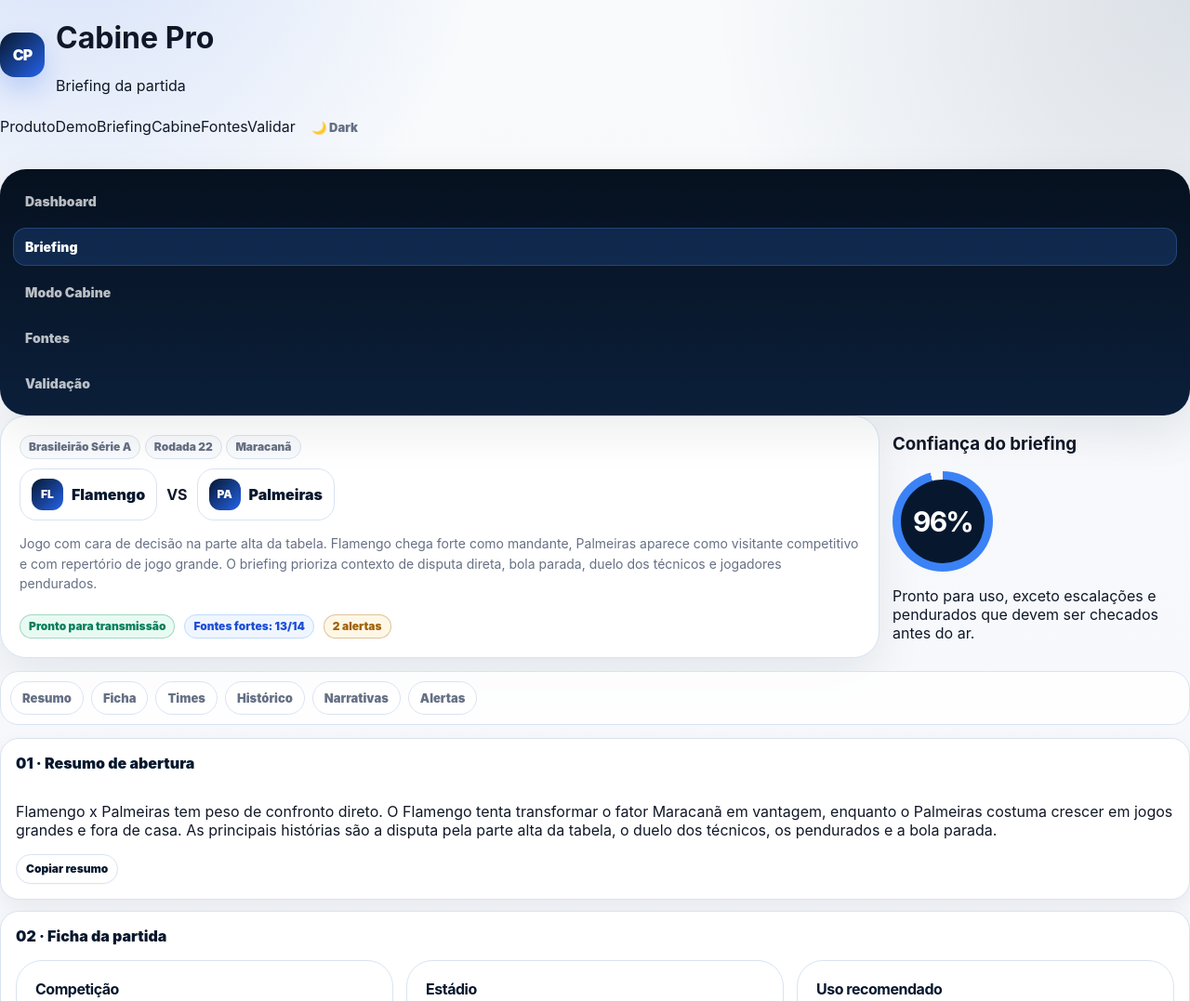
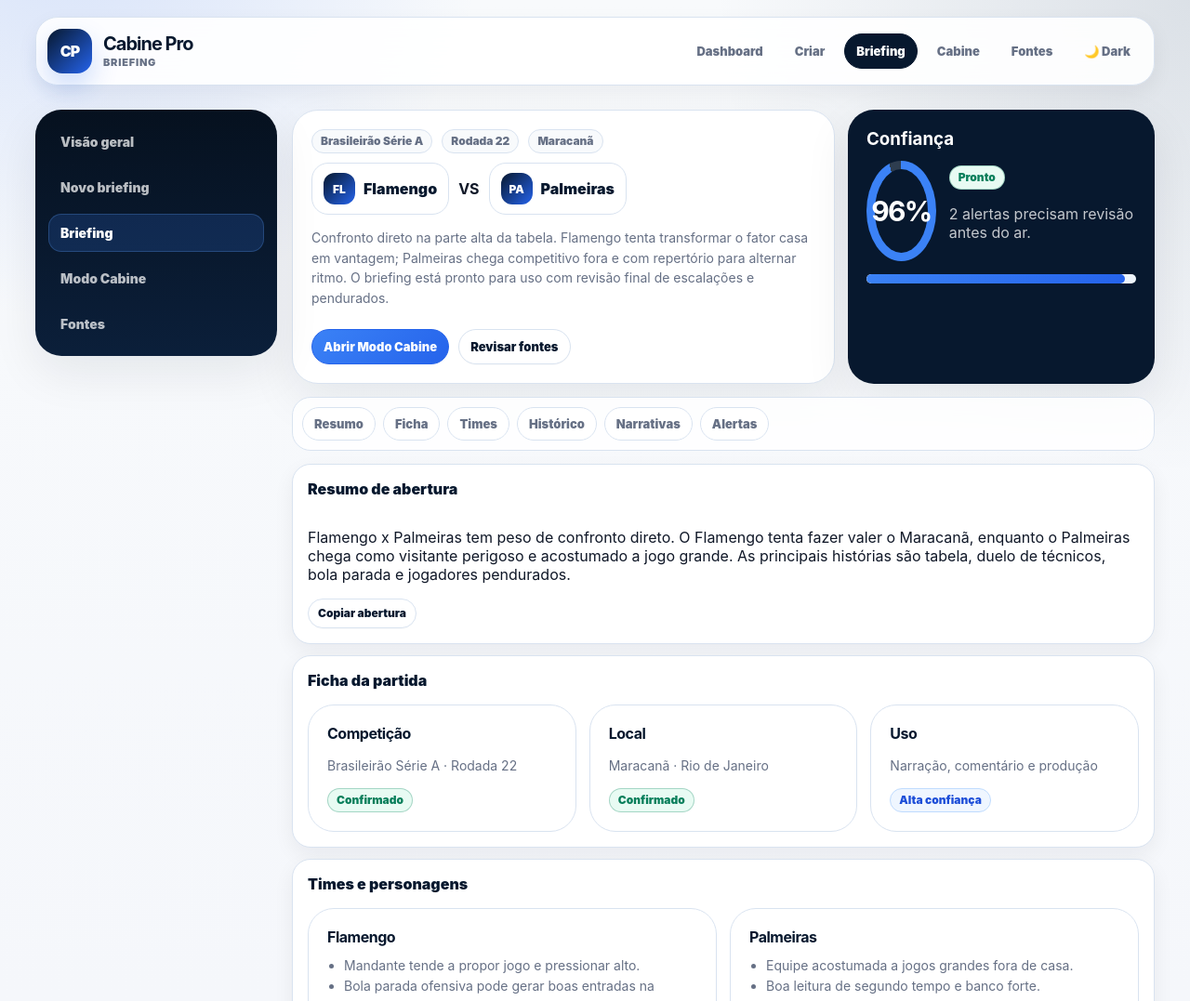
Before and after one commit to Jlopes17/cabine-pro, a website: page briefing.html in a window 1280 px wide. Shown: the top 1077 px of the page at 93% size. Drawn offline with Linux system fonts and the light colour scheme.

Commit message:
Rewrite briefing page as polished product screen

```diff
--- a/briefing.html
+++ b/briefing.html
@@ -3,56 +3,50 @@
 <head>
   <meta charset="utf-8" />
   <meta name="viewport" content="width=device-width, initial-scale=1" />
-  <title>Briefing — Cabine Pro</title>
+  <title>Flamengo x Palmeiras — Cabine Pro</title>
   <link rel="stylesheet" href="assets/css/styles.css" />
 </head>
 <body>
-  <div class="wrap">
-    <header class="nav">
-      <a class="brand" href="index.html"><span class="logo">CP</span><span><h1>Cabine Pro</h1><p>Briefing da partida</p></span></a>
-      <nav class="links">
-        <a href="index.html">Produto</a><a href="app.html">Demo</a><a class="active" href="briefing.html">Briefing</a><a href="cabine.html">Cabine</a><a href="fontes.html">Fontes</a><a href="validar.html">Validar</a>
-        <button class="theme-toggle" data-theme-toggle type="button">🌙 Dark</button>
-      </nav>
+  <div class="page">
+    <header class="topbar">
+      <a class="brand" href="app.html"><span class="logo">CP</span><span class="brand-title"><h1>Cabine Pro</h1><p>Briefing</p></span></a>
+      <nav class="navlinks"><a href="app.html">Dashboard</a><a href="novo-briefing.html">Criar</a><a class="active" href="briefing.html">Briefing</a><a href="cabine.html">Cabine</a><a href="fontes.html">Fontes</a><button class="theme-toggle" data-theme-toggle type="button">🌙 Dark</button></nav>
     </header>
 
-    <main class="section app-layout">
-      <aside class="sidebar">
-        <a href="app.html">Dashboard</a><a class="active" href="briefing.html">Briefing</a><a href="cabine.html">Modo Cabine</a><a href="fontes.html">Fontes</a><a href="validar.html">Validação</a>
-      </aside>
-
+    <main class="section app-shell">
+      <aside class="sidebar"><a href="app.html">Visão geral</a><a href="novo-briefing.html">Novo briefing</a><a class="active" href="briefing.html">Briefing</a><a href="cabine.html">Modo Cabine</a><a href="fontes.html">Fontes</a></aside>
       <section>
-        <div class="grid" style="grid-template-columns:1fr 320px">
-          <div class="card">
-            <div><span class="badge neutral">Brasileirão Série A</span> <span class="badge neutral">Rodada 22</span> <span class="badge neutral">Maracanã</span></div>
+        <div class="grid" style="grid-template-columns:1fr 330px">
+          <article class="card">
+            <div class="actions" style="margin-top:0"><span class="badge neutral">Brasileirão Série A</span><span class="badge neutral">Rodada 22</span><span class="badge neutral">Maracanã</span></div>
             <div class="match-title"><span class="team"><span class="crest">FL</span>Flamengo</span><strong>VS</strong><span class="team"><span class="crest">PA</span>Palmeiras</span></div>
-            <p>Jogo com cara de decisão na parte alta da tabela. Flamengo chega forte como mandante, Palmeiras aparece como visitante competitivo e com repertório de jogo grande. O briefing prioriza contexto de disputa direta, bola parada, duelo dos técnicos e jogadores pendurados.</p>
-            <div class="actions"><span class="badge ok">Pronto para transmissão</span><span class="badge high">Fontes fortes: 13/14</span><span class="badge mid">2 alertas</span></div>
-          </div>
-          <aside class="score-card">
-            <h3>Confiança do briefing</h3>
-            <div class="ring"><b>96%</b></div>
-            <p>Pronto para uso, exceto escalações e pendurados que devem ser checados antes do ar.</p>
+            <p>Confronto direto na parte alta da tabela. Flamengo tenta transformar o fator casa em vantagem; Palmeiras chega competitivo fora e com repertório para alternar ritmo. O briefing está pronto para uso com revisão final de escalações e pendurados.</p>
+            <div class="actions"><a class="btn primary" href="cabine.html">Abrir Modo Cabine</a><a class="btn" href="fontes.html">Revisar fontes</a></div>
+          </article>
+          <aside class="trust-panel">
+            <h3>Confiança</h3>
+            <div style="display:flex;gap:14px;align-items:center"><div class="ring"><b>96%</b></div><div><span class="badge ok">Pronto</span><p>2 alertas precisam revisão antes do ar.</p></div></div>
+            <div class="progress" style="margin-top:14px"><span style="width:96%"></span></div>
           </aside>
         </div>
 
         <nav class="tabs"><a href="#resumo">Resumo</a><a href="#ficha">Ficha</a><a href="#times">Times</a><a href="#historico">Histórico</a><a href="#narrativas">Narrativas</a><a href="#alertas">Alertas</a></nav>
 
-        <details open id="resumo"><summary>01 · Resumo de abertura</summary><div class="details-body"><p id="resumoTexto">Flamengo x Palmeiras tem peso de confronto direto. O Flamengo tenta transformar o fator Maracanã em vantagem, enquanto o Palmeiras costuma crescer em jogos grandes e fora de casa. As principais histórias são a disputa pela parte alta da tabela, o duelo dos técnicos, os pendurados e a bola parada.</p><button class="btn small" data-copy="resumoTexto">Copiar resumo</button></div></details>
+        <details open id="resumo"><summary>Resumo de abertura</summary><div class="details-body"><p id="resumoTexto">Flamengo x Palmeiras tem peso de confronto direto. O Flamengo tenta fazer valer o Maracanã, enquanto o Palmeiras chega como visitante perigoso e acostumado a jogo grande. As principais histórias são tabela, duelo de técnicos, bola parada e jogadores pendurados.</p><button class="btn small" data-copy="resumoTexto">Copiar abertura</button></div></details>
 
-        <details open id="ficha"><summary>02 · Ficha da partida</summary><div class="details-body"><div class="grid g3"><div class="card flat"><h4>Competição</h4><p>Brasileirão Série A</p><span class="badge ok">Confirmado</span></div><div class="card flat"><h4>Estádio</h4><p>Maracanã — Rio de Janeiro</p><span class="badge ok">Confirmado</span></div><div class="card flat"><h4>Uso recomendado</h4><p>Narração + comentários</p><span class="badge high">Alta confiança</span></div></div></div></details>
+        <details open id="ficha"><summary>Ficha da partida</summary><div class="details-body"><div class="grid g3"><div class="card flat"><h4>Competição</h4><p>Brasileirão Série A · Rodada 22</p><span class="badge ok">Confirmado</span></div><div class="card flat"><h4>Local</h4><p>Maracanã · Rio de Janeiro</p><span class="badge ok">Confirmado</span></div><div class="card flat"><h4>Uso</h4><p>Narração, comentário e produção</p><span class="badge high">Alta confiança</span></div></div></div></details>
 
-        <details open id="times"><summary>03 · Times e personagens</summary><div class="details-body"><div class="grid g2"><div class="card flat"><h4>Flamengo</h4><ul><li>Mandante costuma propor jogo e pressionar alto.</li><li>Bola parada ofensiva pode ser caminho importante.</li><li>Atenção para transição defensiva após perda.</li></ul></div><div class="card flat"><h4>Palmeiras</h4><ul><li>Equipe confortável em jogo grande fora de casa.</li><li>Boa capacidade de controlar ritmo e acelerar pelos lados.</li><li>Elenco permite mudanças sem perder intensidade.</li></ul></div></div></div></details>
+        <details open id="times"><summary>Times e personagens</summary><div class="details-body"><div class="grid g2"><div class="card flat"><h4>Flamengo</h4><ul><li>Mandante tende a propor jogo e pressionar alto.</li><li>Bola parada ofensiva pode gerar boas entradas na transmissão.</li><li>Transição defensiva é ponto de atenção.</li></ul></div><div class="card flat"><h4>Palmeiras</h4><ul><li>Equipe acostumada a jogos grandes fora de casa.</li><li>Boa leitura de segundo tempo e banco forte.</li><li>Perigo pelos lados e em bola parada.</li></ul></div></div></div></details>
 
-        <details open id="historico"><summary>04 · Histórico do confronto</summary><div class="details-body"><p>Confronto interestadual que ganhou peso nacional por decisões e jogos recentes. No produto real, este bloco deve buscar últimos 10 jogos, confrontos no estádio, finais, tabus e artilheiros do duelo.</p><span class="badge high">Alta confiança no formato · dados simulados</span></div></details>
+        <details open id="historico"><summary>Histórico e contexto</summary><div class="details-body"><p>Confronto interestadual que ganhou peso nacional por decisões recentes. No produto real, este bloco deve puxar últimos confrontos, jogos no estádio, finais, tabus e artilheiros do duelo com fonte por claim.</p><span class="badge high">Alta confiança no formato</span></div></details>
 
-        <details open id="narrativas"><summary>05 · Narrativas para transmissão</summary><div class="details-body"><div class="grid g2"><div class="card flat"><span class="badge ok">Confirmado</span><h4>Jogo de seis pontos</h4><p>Impacto direto na tabela e no ambiente dos clubes.</p></div><div class="card flat"><span class="badge high">Alta confiança</span><h4>Duelo de técnicos</h4><p>Bom gancho para falar de modelo de jogo, pressão e ajustes.</p></div><div class="card flat" data-risk="verify"><span class="badge mid">Verificar</span><h4>Personagem do jogo</h4><p>Depende da escalação final e deve sair do Modo Seguro até confirmar.</p></div><div class="card flat"><span class="badge high">Alta confiança</span><h4>Torcida como fator</h4><p>Maracanã cheio muda o tom emocional da transmissão.</p></div></div></div></details>
+        <details open id="narrativas"><summary>Narrativas para transmissão</summary><div class="details-body"><div class="grid g2"><div class="card flat"><span class="badge ok">Seguro</span><h4>Jogo de seis pontos</h4><p>O resultado mexe diretamente com a parte alta e o ambiente dos clubes.</p></div><div class="card flat"><span class="badge high">Seguro</span><h4>Duelo de técnicos</h4><p>Bom gancho para modelo de jogo, pressão e ajustes no intervalo.</p></div><div class="card flat" data-risk="verify"><span class="badge mid">Verificar</span><h4>Personagem do jogo</h4><p>Depende da escalação final e não entra no Modo Seguro até confirmação.</p></div><div class="card flat"><span class="badge high">Seguro</span><h4>Torcida como fator</h4><p>Maracanã muda o tom emocional e o ritmo da abertura.</p></div></div></div></details>
 
-        <details open id="alertas"><summary>06 · Alertas críticos</summary><div class="details-body"><div class="grid g2"><div class="card flat"><span class="badge mid">Verificar</span><h4>Escalações prováveis</h4><p>Confirmar aproximadamente duas horas antes da bola rolar.</p></div><div class="card flat"><span class="badge mid">Verificar</span><h4>Pendurados e suspensos</h4><p>Checar na fonte oficial da competição antes de falar ao vivo.</p></div></div><div class="actions"><a class="btn primary" href="cabine.html">Abrir Modo Cabine</a><a class="btn" href="fontes.html">Ver fontes e auditoria</a></div></div></details>
+        <details open id="alertas"><summary>Alertas antes do ar</summary><div class="details-body"><div class="grid g2"><div class="card flat"><span class="badge mid">Revisar</span><h4>Escalações prováveis</h4><p>Confirmar aproximadamente duas horas antes da bola rolar.</p></div><div class="card flat"><span class="badge mid">Revisar</span><h4>Pendurados e suspensos</h4><p>Checar na fonte oficial da competição antes de falar ao vivo.</p></div></div></div></details>
       </section>
     </main>
   </div>
-  <nav class="bottom-nav"><a href="app.html">Demo</a><a href="briefing.html">Briefing</a><a href="cabine.html">Cabine</a><a href="fontes.html">Fontes</a><a href="validar.html">Validar</a></nav>
+  <nav class="bottom-nav"><a href="app.html">Home</a><a href="novo-briefing.html">Criar</a><a href="briefing.html">Briefing</a><a href="cabine.html">Cabine</a><a href="fontes.html">Fontes</a></nav>
   <div class="toast"></div>
   <script src="assets/js/main.js"></script>
 </body>
```
